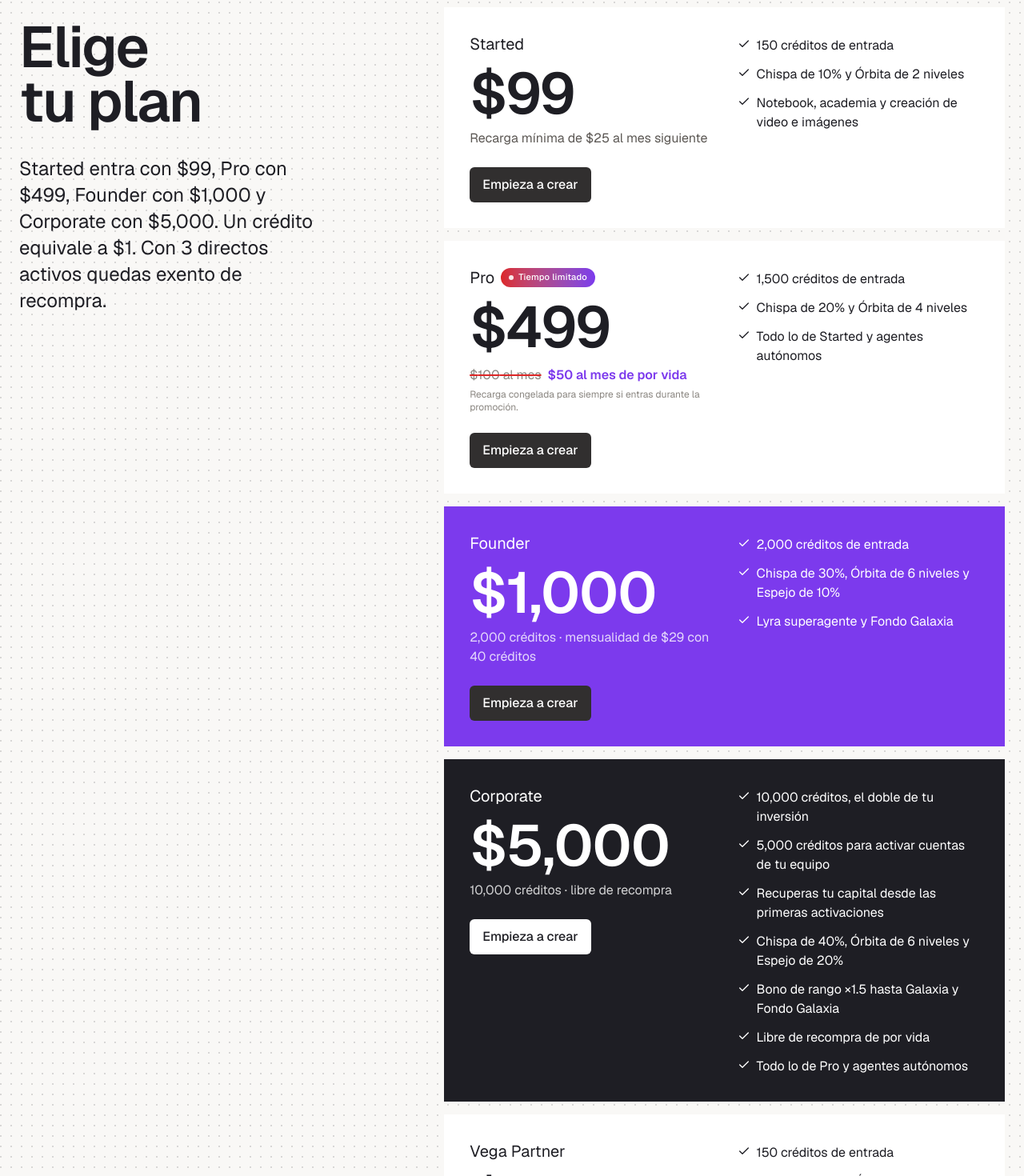
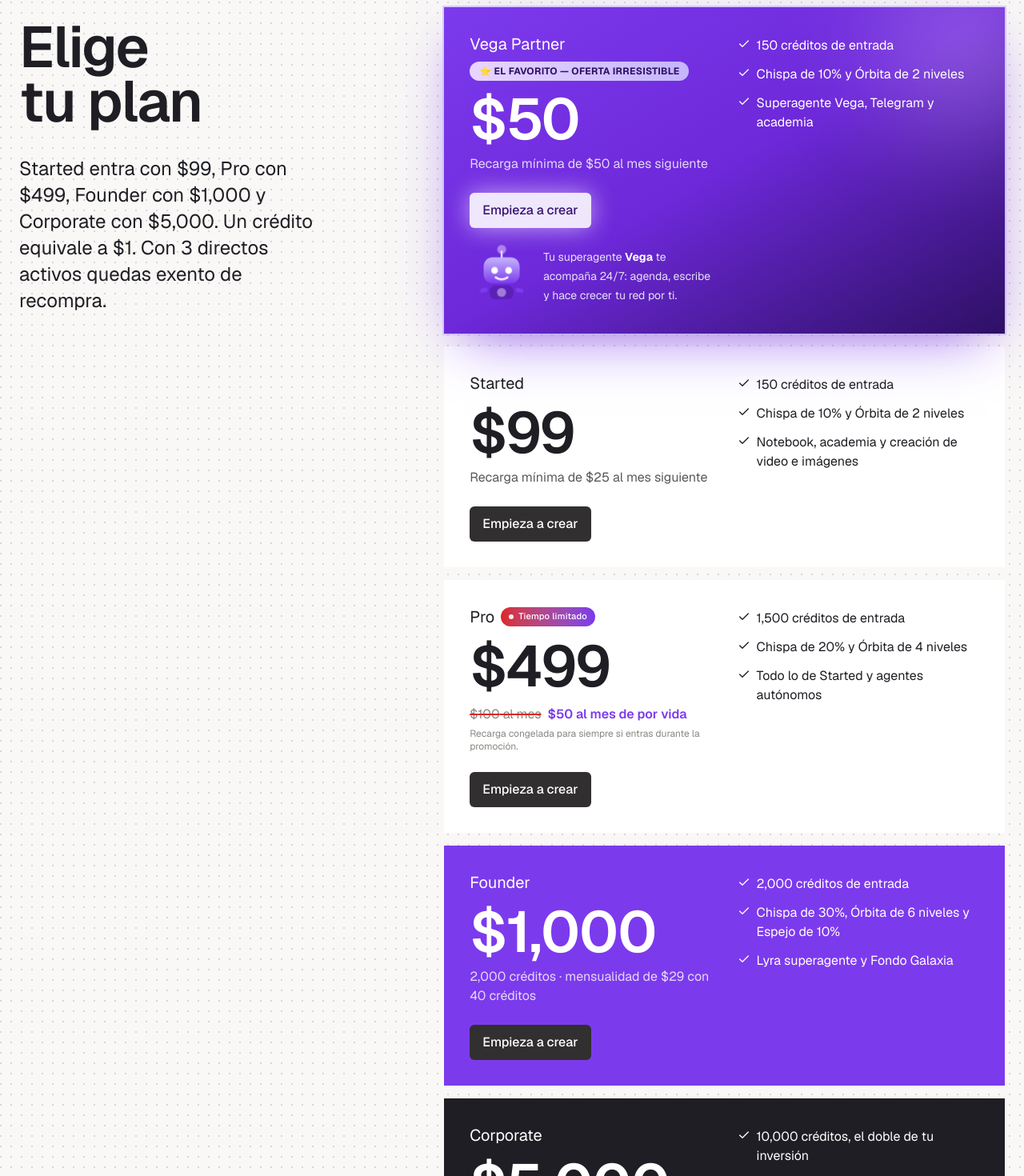
Before and after one commit to uleschz-prog/Lyra, a Next.js app: page / in a window 1280 px wide. Shown: the part 1844-3314 px from the top of the page at 80% size. Built offline with nearby package versions, Linux system fonts and the light colour scheme.

Commit message:
Vega Partner como plan principal: tarjeta destacada con bot animado en landing y panel de planes

```diff
--- a/src/app/globals.css
+++ b/src/app/globals.css
@@ -377,3 +377,50 @@ body::before {
   background: rgba(124, 58, 237, 0.22);
   color: #1e1e24;
 }
+
+/* Vega Partner: bot animado */
+@keyframes vega-bot-float {
+  0%, 100% { transform: translateY(0) rotate(0deg); }
+  50% { transform: translateY(-8px) rotate(2deg); }
+}
+@keyframes vega-bot-blink {
+  0%, 88%, 100% { transform: scaleY(1); }
+  92%, 96% { transform: scaleY(0.15); }
+}
+@keyframes vega-bot-arm-left {
+  0%, 100% { transform: rotate(0deg); }
+  50% { transform: rotate(-14deg); }
+}
+@keyframes vega-bot-arm-right {
+  0%, 100% { transform: rotate(0deg); }
+  50% { transform: rotate(14deg); }
+}
+@keyframes vega-bot-core {
+  0%, 100% { opacity: 1; r: 3.5; }
+  50% { opacity: 0.5; r: 4.5; }
+}
+.vega-bot {
+  animation: vega-bot-float 3s ease-in-out infinite;
+  transform-origin: 50% 50%;
+}
+.vega-bot-eye {
+  animation: vega-bot-blink 4.5s ease-in-out infinite;
+  transform-origin: center;
+  transform-box: fill-box;
+}
+.vega-bot-arm-left {
+  animation: vega-bot-arm-left 2.6s ease-in-out infinite;
+  transform-origin: 18px 46px;
+  transform-box: view-box;
+}
+.vega-bot-arm-right {
+  animation: vega-bot-arm-right 2.6s ease-in-out infinite;
+  transform-origin: 46px 46px;
+  transform-box: view-box;
+}
+.vega-bot-core {
+  animation: vega-bot-core 1.8s ease-in-out infinite;
+}
+.vega-bot-antenna {
+  animation: vega-bot-core 1.4s ease-in-out infinite;
+}
--- a/src/app/page.tsx
+++ b/src/app/page.tsx
@@ -5,6 +5,7 @@ import { BuilderConsole } from "@/components/landing/builder-console";
 import { SiteFooter } from "@/components/landing/site-footer";
 import { SiteHeader } from "@/components/landing/site-header";
 import { PromoBadge, RebuyPromo } from "@/components/plan/rebuy-promo";
+import { VegaBot } from "@/components/plan/vega-bot";
 import { brand } from "@/config/brand";
 import { signupPlans } from "@/config/compensation-plan";
 
@@ -103,25 +104,36 @@ export default function HomePage() {
             </div>
             <div className="space-y-4">
               {signupPlans.map((plan) => {
+                const vegaPartner = plan.id === "VEGA_PARTNER";
                 const featured = plan.id === "FOUNDER";
                 const corporate = plan.id === "CORPORATE";
                 const promo = "rebuyBefore" in plan;
-                const dark = featured || corporate;
+                const dark = vegaPartner || featured || corporate;
                 return (
                   <article
                     key={plan.id}
                     className={
-                      featured
-                        ? "bg-[#7C3AED] p-6 text-white sm:p-8"
-                        : corporate
-                          ? "bg-[#1E1E24] p-6 text-white sm:p-8"
-                          : "bg-white p-6 text-[#1E1E24] sm:p-8"
+                      vegaPartner
+                        ? "relative overflow-hidden bg-gradient-to-br from-[#7C3AED] via-[#6D28D9] to-[#2E1065] p-6 text-white shadow-[0_24px_70px_-24px_rgba(124,58,237,0.8)] ring-2 ring-[#C4B5FD]/60 sm:p-8"
+                        : featured
+                          ? "bg-[#7C3AED] p-6 text-white sm:p-8"
+                          : corporate
+                            ? "bg-[#1E1E24] p-6 text-white sm:p-8"
+                            : "bg-white p-6 text-[#1E1E24] sm:p-8"
                     }
                   >
-                    <div className="grid gap-8 sm:grid-cols-2">
+                    {vegaPartner ? (
+                      <span aria-hidden className="pointer-events-none absolute -top-16 -right-16 h-56 w-56 rounded-full bg-[#E9D5FF]/25 blur-3xl" />
+                    ) : null}
+                    <div className="relative grid gap-8 sm:grid-cols-2">
                       <div>
                         <p className="flex flex-wrap items-center gap-2 text-xl">
                           {plan.label}
+                          {vegaPartner ? (
+                            <span className="rounded-full bg-gradient-to-r from-[#E9D5FF] to-[#C4B5FD] px-3 py-1 text-xs font-bold tracking-wide text-[#2E1065] uppercase">
+                              ⭐ El favorito — oferta irresistible
+                            </span>
+                          ) : null}
                           {promo ? <PromoBadge /> : null}
                         </p>
                         <p className="mt-3 flex items-end">
@@ -141,11 +153,23 @@ export default function HomePage() {
                         <Link
                           href={`${brand.links.register}?idea=${encodeURIComponent(planIdeas[plan.id])}`}
                           className={`mt-6 inline-flex rounded-md px-4 py-2.5 text-base font-medium ${
-                            corporate ? "bg-white text-[#1E1E24]" : "bg-[#312F2F] text-white"
+                            vegaPartner
+                              ? "animate-pulse bg-white text-[#2E1065] shadow-[0_0_30px_rgba(233,213,255,0.8)]"
+                              : corporate
+                                ? "bg-white text-[#1E1E24]"
+                                : "bg-[#312F2F] text-white"
                           }`}
                         >
                           Empieza a crear
                         </Link>
+                        {vegaPartner ? (
+                          <div className="mt-5 flex items-center gap-3">
+                            <VegaBot className="h-20 w-20 shrink-0" />
+                            <p className="text-sm leading-6 text-white/85">
+                              Tu superagente <strong className="text-white">Vega</strong> te acompaña 24/7: agenda, escribe y hace crecer tu red por ti.
+                            </p>
+                          </div>
+                        ) : null}
                       </div>
                       <ul className="space-y-3 sm:pt-1">
                         {plan.points.filter((item) => !/^Recarga mínima|^Mensualidad/i.test(item)).map((item) => (
--- a/src/components/plan/plan-workspace.tsx
+++ b/src/components/plan/plan-workspace.tsx
@@ -5,6 +5,7 @@ import { useMemo, useState } from "react";
 
 import { Badge } from "@/components/ui/badge";
 import { PromoBadge, RebuyPromo } from "@/components/plan/rebuy-promo";
+import { VegaBot } from "@/components/plan/vega-bot";
 import { Progress } from "@/components/ui/progress";
 import {
   bonusProfile,
@@ -93,9 +94,10 @@ export function PlanWorkspace({ plan }: { plan: MemberPlanView }) {
         </p>
         <div className="mt-6 grid items-stretch gap-4 md:grid-cols-2 xl:grid-cols-4">
           {signupPlans.map((planPackage) => {
+            const vegaPartner = planPackage.id === "VEGA_PARTNER";
             const corporate = planPackage.id === "CORPORATE";
             const founder = planPackage.id === "FOUNDER";
-            const featured = founder || corporate;
+            const featured = vegaPartner || founder || corporate;
             const promo = "rebuyBefore" in planPackage;
             const benefits = planPackage.points.filter(
               (point) => !/^[\d,]+ créditos de entrada|^Recarga mínima|^Mensualidad|^Libre de recompra/i.test(point),
@@ -104,7 +106,9 @@ export function PlanWorkspace({ plan }: { plan: MemberPlanView }) {
               <article
                 key={planPackage.id}
                 className={`relative row-span-8 grid grid-rows-subgrid gap-0 overflow-hidden rounded-[28px] p-5 transition-transform duration-300 hover:-translate-y-1 ${
-                  corporate
+                  vegaPartner
+                    ? "bg-gradient-to-b from-[#7C3AED] via-[#6D28D9] to-[#2E1065] text-white shadow-[0_24px_60px_-20px_rgba(124,58,237,0.85)] ring-2 ring-[#C4B5FD]/60"
+                    : corporate
                     ? "bg-gradient-to-b from-[#2A2A33] to-[#111114] text-white shadow-[0_24px_60px_-28px_rgba(17,17,20,0.9)] ring-1 ring-white/10"
                     : founder
                       ? "bg-gradient-to-b from-[#8B5CF6] to-[#5B21B6] text-white shadow-[0_24px_60px_-24px_rgba(124,58,237,0.75)]"
@@ -121,7 +125,11 @@ export function PlanWorkspace({ plan }: { plan: MemberPlanView }) {
                 ) : null}
 
                 <div className="relative flex h-7 items-center">
-                  {founder ? (
+                  {vegaPartner ? (
+                    <span className="flex items-center gap-2 rounded-full bg-gradient-to-r from-[#E9D5FF] to-[#C4B5FD] px-3 py-1 text-[11px] font-bold tracking-wide text-[#2E1065] uppercase">
+                      ⭐ El favorito
+                    </span>
+                  ) : founder ? (
                     <span className="rounded-full bg-white/15 px-2.5 py-1 text-[11px] font-medium tracking-wide text-white ring-1 ring-white/20">
                       Mayor capacidad
                     </span>
@@ -139,6 +147,7 @@ export function PlanWorkspace({ plan }: { plan: MemberPlanView }) {
                 </div>
 
                 <h3 className="relative mt-4 text-2xl font-semibold tracking-tight">{planPackage.label}</h3>
+                {vegaPartner ? <VegaBot className="vega-bot mt-3 h-20 w-20" /> : null}
                 <p className={`relative mt-1.5 text-sm leading-6 ${featured ? "text-white/75" : "text-[#5C5854]"}`}>
                   {planVoice[planPackage.id]}
                 </p>
--- /dev/null
+++ b/src/components/plan/vega-bot.tsx
@@ -0,0 +1,28 @@
+export function VegaBot({ className = "h-16 w-16" }: { className?: string }) {
+  return (
+    <svg viewBox="0 0 64 64" fill="none" className={`vega-bot ${className}`} aria-hidden>
+      <defs>
+        <linearGradient id="vegaBotBody" x1="0" y1="0" x2="0" y2="1">
+          <stop offset="0%" stopColor="#C4B5FD" />
+          <stop offset="100%" stopColor="#7C3AED" />
+        </linearGradient>
+      </defs>
+      {/* antena */}
+      <line x1="32" y1="8" x2="32" y2="14" stroke="#E9D5FF" strokeWidth="2" strokeLinecap="round" />
+      <circle cx="32" cy="6" r="3" fill="#E9D5FF" className="vega-bot-antenna" />
+      {/* cabeza */}
+      <rect x="14" y="14" width="36" height="26" rx="9" fill="url(#vegaBotBody)" />
+      {/* ojos */}
+      <circle cx="25" cy="27" r="3.4" fill="#fff" className="vega-bot-eye" />
+      <circle cx="39" cy="27" r="3.4" fill="#fff" className="vega-bot-eye" />
+      {/* sonrisa */}
+      <path d="M26 34 Q32 38 38 34" stroke="#fff" strokeWidth="2" strokeLinecap="round" fill="none" />
+      {/* cuerpo */}
+      <rect x="20" y="42" width="24" height="14" rx="6" fill="#5B21B6" />
+      <circle cx="32" cy="49" r="3.5" fill="#E9D5FF" className="vega-bot-core" />
+      {/* brazos */}
+      <rect x="10" y="44" width="8" height="4" rx="2" fill="#7C3AED" className="vega-bot-arm-left" />
+      <rect x="46" y="44" width="8" height="4" rx="2" fill="#7C3AED" className="vega-bot-arm-right" />
+    </svg>
+  );
+}
--- a/src/config/compensation-plan.ts
+++ b/src/config/compensation-plan.ts
@@ -2,6 +2,21 @@ export const platformEntryUsd = 99;
 export const creditUsd = 1;
 
 export const signupPlans = [
+  {
+    id: "VEGA_PARTNER",
+    label: "Vega Partner",
+    subtitle: "Superagente Vega y tu red por $50 al mes",
+    points: [
+      "150 créditos de entrada",
+      "Chispa de 10% y Órbita de 2 niveles",
+      "Superagente Vega, Telegram y academia",
+      "Recarga mínima de $50 al mes siguiente",
+    ],
+    price: 50,
+    rebuy: 50,
+    credits: 150,
+    levels: 2,
+  },
   {
     id: "STARTED",
     label: "Started",
@@ -67,21 +82,6 @@ export const signupPlans = [
     credits: 10000,
     activationCredits: 5000,
     levels: 6,
-  },
-  {
-    id: "VEGA_PARTNER",
-    label: "Vega Partner",
-    subtitle: "Superagente Vega y tu red por $50 al mes",
-    points: [
-      "150 créditos de entrada",
-      "Chispa de 10% y Órbita de 2 niveles",
-      "Superagente Vega, Telegram y academia",
-      "Recarga mínima de $50 al mes siguiente",
-    ],
-    price: 50,
-    rebuy: 50,
-    credits: 150,
-    levels: 2,
   },
 ] as const;
 
```
